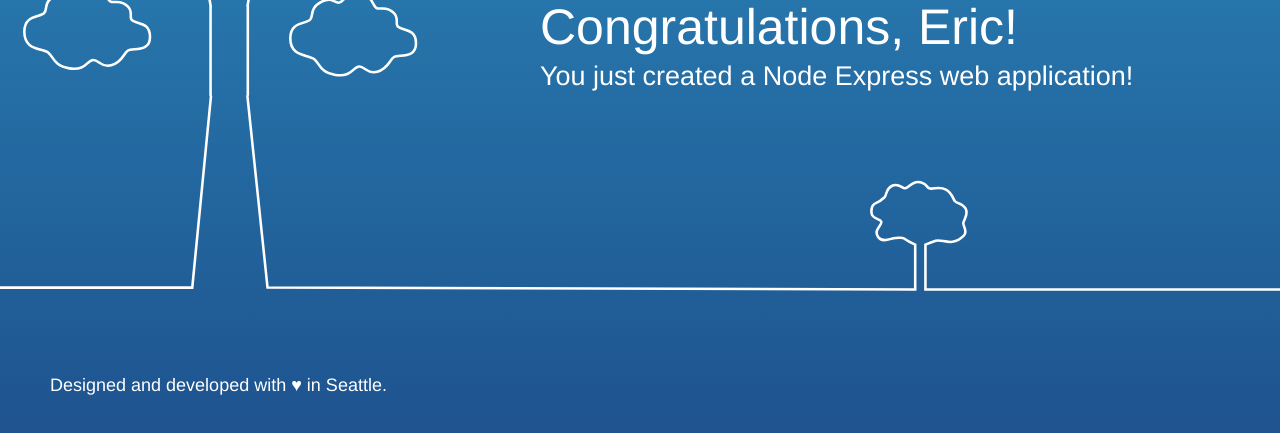
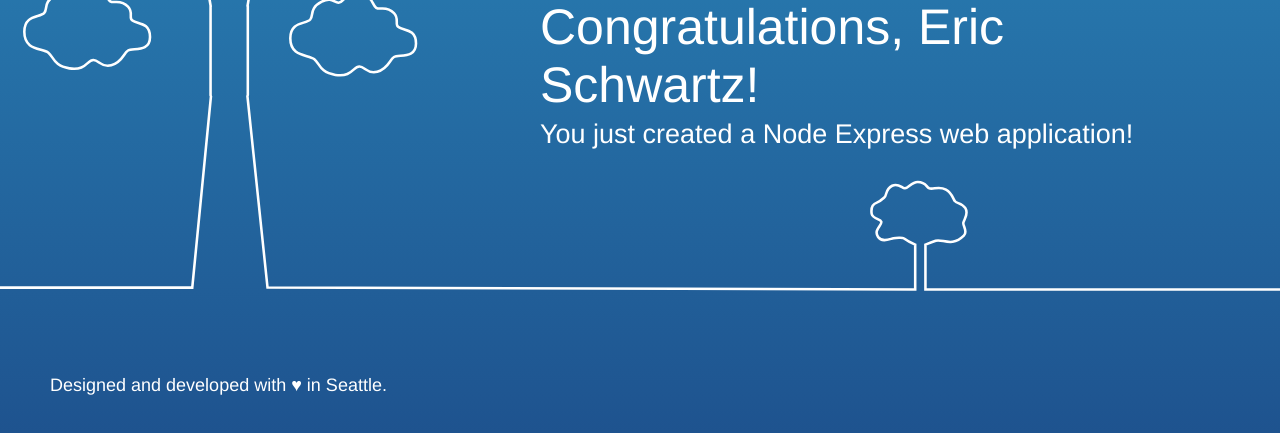
Before and after one commit to erics273/express-demo, a website: page public/index.html in a window 1280 px wide. Shown: the part 355-788 px from the top of the page. Drawn offline with Linux system fonts and the light colour scheme.

Commit message:
updates to index.html

```diff
--- a/public/index.html
+++ b/public/index.html
@@ -58,7 +58,7 @@
         <div class="message">
             <a class="twitter-link" href="http://twitter.com/home/?status=I%20created%20a%20project%20with%20AWS%20CodeStar!%20%23AWS%20%23AWSCodeStar%20https%3A%2F%2Faws.amazon.com%2Fcodestar"><img src="img/tweet.svg" /></a>
             <div class="text">
-                <h1>Congratulations, Eric!</h1>
+                <h1>Congratulations, Eric Schwartz!</h1>
                 <h2>You just created a Node Express web application!</h2>
             </div>
         </div>
```
